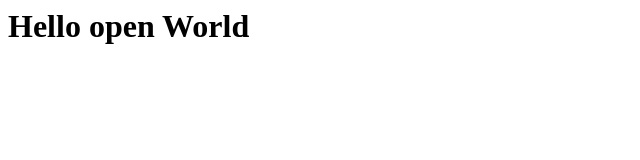
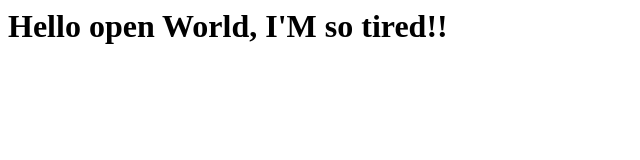
Before and after one commit to Lexwrynn/myfirstangularjsapp, a plain HTML site: page index.html in a window 1280 px wide. Shown: the whole page, without its empty margins (0-640 px from the left). Drawn offline with Linux system fonts and the light colour scheme.

Commit message:
New version of web file.

```diff
--- a/index.html
+++ b/index.html
@@ -5,7 +5,7 @@
     <title>Document</title>
 </head>
 <body>
-    <h1>Hello open World</h1>
+    <h1>Hello open World, I'M so tired!!</h1>
 
 </body>
 </html>
```
